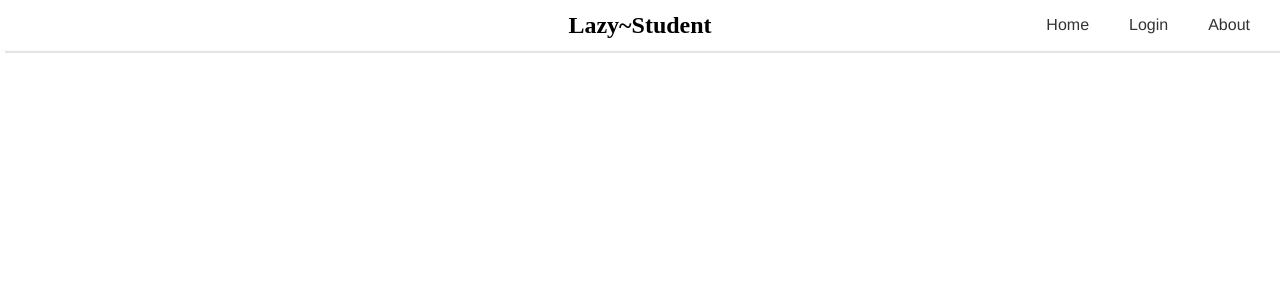
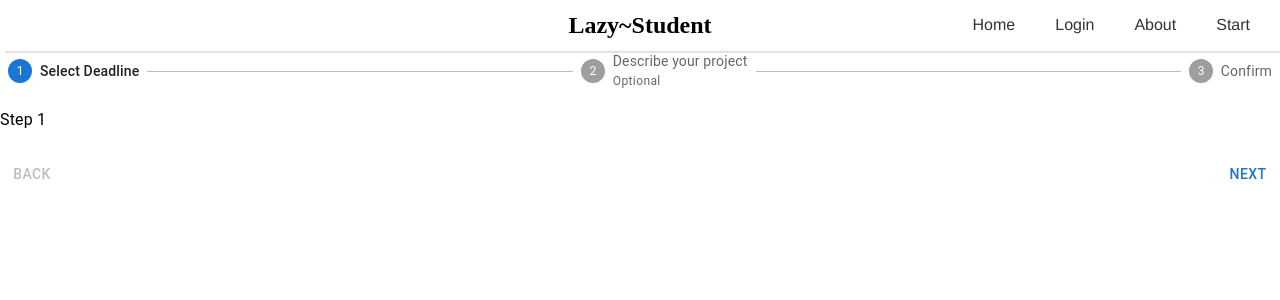
Before and after one commit to amirbenasr/lazy-student, a React (Create React App) app: page /start in a window 1280 px wide. Shown: the top 300 px of the page. Built offline with nearby package versions, Linux system fonts and the light colour scheme.

Commit message:
adding login logic

```diff
--- a/package.json
+++ b/package.json
@@ -6,12 +6,18 @@
     "@emotion/react": "^11.7.1",
     "@emotion/styled": "^11.6.0",
     "@mui/icons-material": "^5.2.5",
+    "@mui/lab": "^5.0.0-alpha.63",
     "@mui/material": "^5.2.7",
     "@testing-library/jest-dom": "^5.16.1",
     "@testing-library/react": "^12.1.2",
     "@testing-library/user-event": "^13.5.0",
+    "date-fns": "^2.28.0",
+    "firebase": "^9.6.2",
     "react": "^17.0.2",
+    "react-datepicker": "^4.6.0",
     "react-dom": "^17.0.2",
+    "react-github-btn": "^1.2.1",
+    "react-github-button": "^0.1.11",
     "react-router-dom": "^6.2.1",
     "react-scripts": "5.0.0",
     "web-vitals": "^2.1.2"
--- a/src/App.js
+++ b/src/App.js
@@ -5,6 +5,7 @@ import { BrowserRouter as Router, Routes, Route } from "react-router-dom";
 import HomePage from "./Components/HomePage";
 import Login from "./Components/Login";
 import About from "./Components/About";
+import Start from "./Components/Start";
 
 function App() {
   return (
@@ -16,6 +17,7 @@ function App() {
           <Route path="/" element={<HomePage/>}></Route>
           <Route path="/login" element={<Login/>}></Route>
           <Route path="/about" element={<About/>}></Route>
+          <Route path="/start" element={<Start/>}></Route>
         </Routes>
       </Router>
     </div>
--- /dev/null
+++ b/src/Auth/auth-methods.js
@@ -0,0 +1,3 @@
+import firebase from '../config/firebase_init';
+
+export const githubProvider =   new firebase.auth.GithubAuthProvider();
--- /dev/null
+++ b/src/Components/Dialog.js
@@ -0,0 +1,160 @@
+import * as React from "react";
+import Box from "@mui/material/Box";
+import Stepper from "@mui/material/Stepper";
+import Step from "@mui/material/Step";
+import StepLabel from "@mui/material/StepLabel";
+import Button from "@mui/material/Button";
+import Typography from "@mui/material/Typography";
+import LocalizationProvider from "@mui/lab/LocalizationProvider";
+import AdapterDateFns from "@mui/lab/AdapterDateFns";
+import DatePicker from "react-datepicker";
+import { useState } from "react";
+import "react-datepicker/dist/react-datepicker.css";
+import { TextField } from "@mui/material";
+import SelectLabels from "./SelectLabels";
+import { githubProvider } from "../Auth/auth-methods";
+import handleAuth from "../config/auth";
+import GitHubButton from 'react-github-button';
+
+const steps = ["Select Deadline", "Describe your project", "Confirm"];
+
+export default function HorizontalLinearStepper() {
+  const [startDate, setStartDate] = useState(new Date());
+
+  const [activeStep, setActiveStep] = React.useState(0);
+  const [skipped, setSkipped] = React.useState(new Set());
+
+  const isStepOptional = (step) => {
+    return step === 1;
+  };
+
+  const isStepSkipped = (step) => {
+    return skipped.has(step);
+  };
+
+  const handleNext = () => {
+    let newSkipped = skipped;
+    if (isStepSkipped(activeStep)) {
+      newSkipped = new Set(newSkipped.values());
+      newSkipped.delete(activeStep);
+    }
+
+    setActiveStep((prevActiveStep) => prevActiveStep + 1);
+    setSkipped(newSkipped);
+  };
+
+  const handleBack = () => {
+    setActiveStep((prevActiveStep) => prevActiveStep - 1);
+  };
+
+  const handleLogin = async (provider) => {
+    const rest = await handleAuth(provider);
+    console.log(rest);
+  };
+
+  const handleSkip = () => {
+    if (!isStepOptional(activeStep)) {
+      // You probably want to guard against something like this,
+      // it should never occur unless someone's actively trying to break something.
+      throw new Error("You can't skip a step that isn't optional.");
+    }
+
+    setActiveStep((prevActiveStep) => prevActiveStep + 1);
+    setSkipped((prevSkipped) => {
+      const newSkipped = new Set(prevSkipped.values());
+      newSkipped.add(activeStep);
+      return newSkipped;
+    });
+  };
+
+  const handleReset = () => {
+    setActiveStep(0);
+  };
+
+  return (
+    <Box sx={{ width: "100%" }}>
+      <Stepper activeStep={activeStep}>
+        {steps.map((label, index) => {
+          const stepProps = {};
+          const labelProps = {};
+          if (isStepOptional(index)) {
+            labelProps.optional = (
+              <Typography variant="caption">Optional</Typography>
+            );
+          }
+          if (isStepSkipped(index)) {
+            stepProps.completed = false;
+          }
+          return (
+            <Step key={label} {...stepProps}>
+              <StepLabel {...labelProps}>{label}</StepLabel>
+            </Step>
+          );
+        })}
+      </Stepper>
+      {activeStep === steps.length ? (
+        <React.Fragment>
+          <Typography sx={{ mt: 2, mb: 1 }}>
+            Sign up on clicking here
+            <button className="github-btn" onClick={() => handleLogin(githubProvider)}>
+
+              Github Signup
+            </button>
+
+          </Typography>
+          <Box sx={{ display: "flex", flexDirection: "row", pt: 2 }}>
+            <Box sx={{ flex: "1 1 auto" }} />
+            <Button onClick={handleReset}>Reset</Button>
+          </Box>
+        </React.Fragment>
+      ) : (
+        <React.Fragment>
+          <Typography sx={{ mt: 2, mb: 1 }}>Step {activeStep + 1}</Typography>
+          {activeStep === 0 ? (
+            <LocalizationProvider dateAdapter={AdapterDateFns}>
+              <LocalizationProvider dateAdapter={AdapterDateFns}>
+                <DatePicker
+                  selected={startDate}
+                  onChange={(date) => setStartDate(date)}
+                />
+              </LocalizationProvider>
+            </LocalizationProvider>
+          ) : activeStep === 1 ? (
+            <div>
+              <SelectLabels></SelectLabels>
+              <TextField
+                id="outlined-basic"
+                label="Description"
+                variant="outlined"
+                multiline={true}
+                minRows={3}
+              />
+            </div>
+          ) : (
+            <p>test</p>
+          )}
+          <Box sx={{ display: "flex", flexDirection: "row", pt: 2 }}>
+            <Button
+              color="inherit"
+              disabled={activeStep === 0}
+              onClick={handleBack}
+              sx={{ mr: 1 }}
+            >
+              Back
+            </Button>
+            <Box sx={{ flex: "1 1 auto" }} />
+            {isStepOptional(activeStep) && (
+              <Button color="inherit" onClick={handleSkip} sx={{ mr: 1 }}>
+                Skip
+              </Button>
+            )}
+
+            <Button onClick={handleNext}>
+              {activeStep === steps.length - 1 ? "Finish" : "Next"}
+            </Button>
+          </Box>
+        </React.Fragment>
+      )}
+    </Box>
+  );
+}
--- a/src/Components/HomePage.js
+++ b/src/Components/HomePage.js
@@ -1,13 +1,12 @@
-import { Button } from "@mui/material";
 import React from "react";
 import "../Styles/homepage.css";
 import image from "../images/female-student.jpg";
-import Container from "./Container";
-import TechnologyCard from "./TechnologyCard";
+import { useNavigate} from 'react-router-dom'
 
 function HomePage() {
+  const history = useNavigate();
+  const navigateTo = () => history('/start');
   return (
-    <div className="container">
 
       <div className="homepage">
         <img src={image} />
@@ -16,7 +15,8 @@ function HomePage() {
           <p>
             Get your academic project done <br></br> <i>in Time</i>
           </p>
-        <Button variant="contained">Get Started</Button>
+        {/* <Button variant="contained">Get Started</Button> */}
+        <button className="start-button" onClick={navigateTo}>Get Started</button>
 
         </div>
 
@@ -48,7 +48,6 @@ function HomePage() {
         </div>
 
       </div>
-          </div>
   );
 }
 
--- a/src/Components/Navbar.js
+++ b/src/Components/Navbar.js
@@ -11,6 +11,7 @@ function Navbar() {
           <Link to="/">Home</Link>
           <Link to="/login">Login</Link>
           <Link to="/about">About</Link>
+          <Link to="/start">Start</Link>
       </div>
     </div>
   );
--- /dev/null
+++ b/src/Components/SelectLabels.js
@@ -0,0 +1,53 @@
+import * as React from 'react';
+import InputLabel from '@mui/material/InputLabel';
+import MenuItem from '@mui/material/MenuItem';
+import FormHelperText from '@mui/material/FormHelperText';
+import FormControl from '@mui/material/FormControl';
+import Select from '@mui/material/Select';
+
+export default function SelectLabels() {
+  const [age, setAge] = React.useState('');
+
+  const handleChange = (event) => {
+    setAge(event.target.value);
+  };
+
+  return (
+    <div>
+      <FormControl sx={{ m: 1, minWidth: 120 }}>
+        <InputLabel id="demo-simple-select-helper-label">Category</InputLabel>
+        <Select
+          labelId="demo-simple-select-helper-label"
+          id="demo-simple-select-helper"
+          value={age}
+          label="Category"
+          onChange={handleChange}
+        >
+          <MenuItem value="">
+            <em>None</em>
+          </MenuItem>
+          <MenuItem value={'mobile'}>Mobile</MenuItem>
+          <MenuItem value={'back-end'}>Back-end</MenuItem>
+          <MenuItem value={'web'}>Web</MenuItem>
+          <MenuItem value={'fullstack'}>FullStack</MenuItem>
+        </Select>
+      </FormControl>
+      {/* <FormControl sx={{ m: 1, minWidth: 120 }}>
+        <Select
+          value={age}
+          onChange={handleChange}
+          displayEmpty
+          inputProps={{ 'aria-label': 'Without label' }}
+        >
+          <MenuItem value="">
+            <em>None</em>
+          </MenuItem>
+          <MenuItem value={10}>Ten</MenuItem>
+          <MenuItem value={20}>Twenty</MenuItem>
+          <MenuItem value={30}>Thirty</MenuItem>
+        </Select>
+        <FormHelperText>Without label</FormHelperText>
+      </FormControl> */}
+    </div>
+  );
+}
--- /dev/null
+++ b/src/Components/Start.js
@@ -0,0 +1,12 @@
+import React from 'react'
+import HorizontalLinearStepper from './Dialog'
+
+function Start() {
+    return (
+        <div>
+            <HorizontalLinearStepper></HorizontalLinearStepper>
+        </div>
+    )
+}
+
+export default Start
--- /dev/null
+++ b/src/Styles/buttons.css
@@ -0,0 +1,4 @@
+.github-btn {
+  bottom: unset;
+}
+/*# sourceMappingURL=buttons.css.map */
--- /dev/null
+++ b/src/Styles/buttons.scss
@@ -0,0 +1,3 @@
+.github-btn {
+    bottom: unset;
+}
--- /dev/null
+++ b/src/config/auth.js
@@ -0,0 +1,14 @@
+import firebase from "../config/firebase_init";
+const handleAuth = (provider) => {
+  return firebase
+    .auth()
+    .signInWithPopup(provider)
+    .then((result) => {
+      return result.user;
+    })
+    .catch((error) => {
+      return error;
+    });
+};
+
+export default handleAuth;
--- /dev/null
+++ b/src/config/firebase_init.js
@@ -0,0 +1,24 @@
+// Import the functions you need from the SDKs you need
+import firebase from "firebase/compat/app";
+import 'firebase/compat/auth';
+import 'firebase/compat/firestore';
+
+// TODO: Add SDKs for Firebase products that you want to use
+// https://firebase.google.com/docs/web/setup#available-libraries
+
+// Your web app's Firebase configuration
+// For Firebase JS SDK v7.20.0 and later, measurementId is optional
+const firebaseConfig = {
+  apiKey: "AIzaSyBQTrWTwYvVcq7j-WLyyL51a6V9DtQjn84",
+  authDomain: "lazy-student.firebaseapp.com",
+  projectId: "lazy-student",
+  storageBucket: "lazy-student.appspot.com",
+  messagingSenderId: "793765076629",
+  appId: "1:793765076629:web:614e660844050061b1059c",
+  measurementId: "G-ZZNGWB0ZBE",
+};
+
+// Initialize Firebase
+firebase.initializeApp(firebaseConfig);
+
+export default firebase;
```
Also changed, not shown: 2 other files (tests, documents, lock files or other folders).
